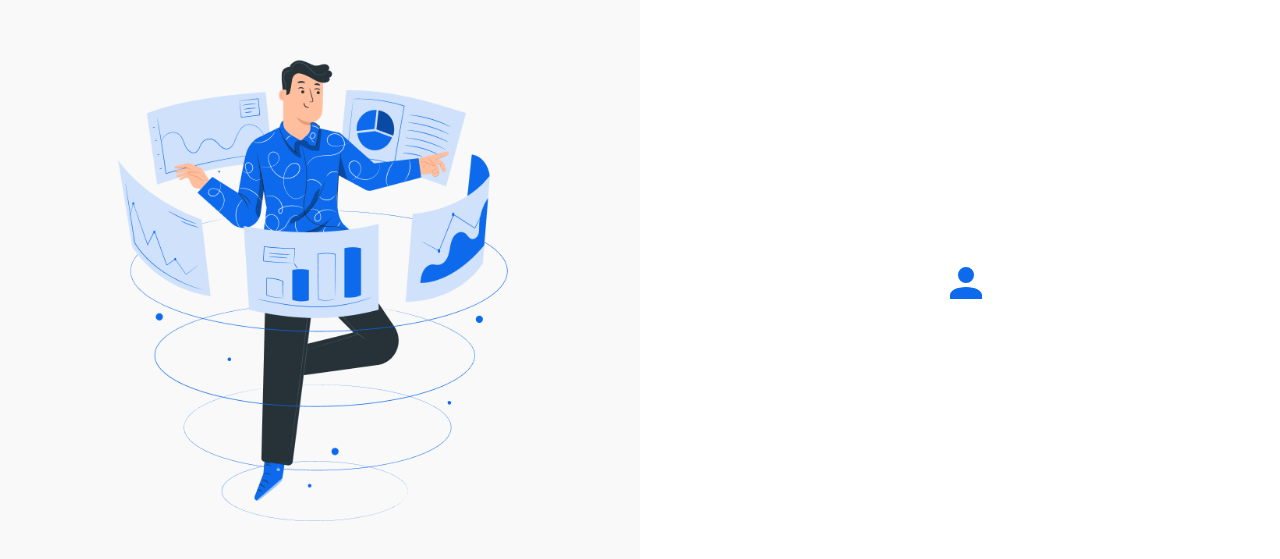
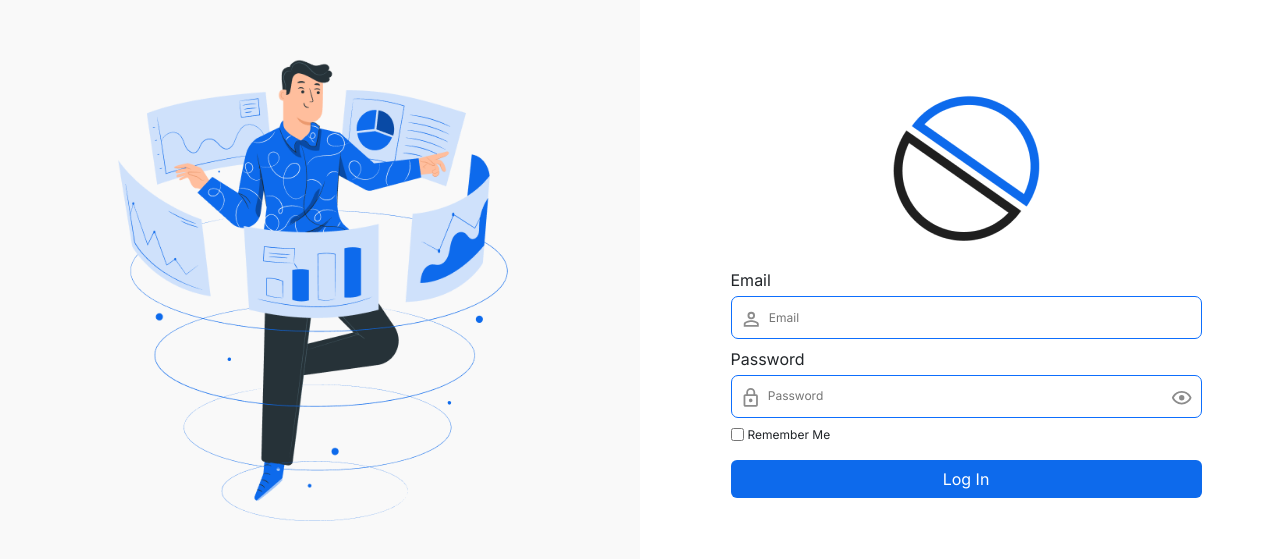
Before and after one commit to Office-Booking-Capstone-Kelompok-8/office-booking-client, a React (Create React App) app: page /admin/login in a window 1280 px wide. Shown: the part 117-676 px from the top of the page. Built offline with nearby package versions, Linux system fonts and the light colour scheme.

Commit message:
completed admin login page

```diff
--- a/src/index.css
+++ b/src/index.css
@@ -1,3 +1,4 @@
+@import url('https://fonts.googleapis.com/css2?family=Inter:wght@400;500;600;700&display=swap');
 :root {
   --color-primary: #0D6AEC;
   --color-primary-light: #5E9CF2;
@@ -10,6 +11,12 @@
   --color-gray: #FBFBFF;
   --color-gray-light: #F9F9F9;
 }
+
+body {
+  font-family: 'Inter', sans-serif;
+}
+
+/* Color */
 
 .bg-primary {
   background-color: var(--color-primary) !important;
@@ -215,3 +222,14 @@
 .h-full {
   height: 100vh;
 }
+
+/* Font */
+.text-sm {
+  font-size: .75rem !important;
+}
+.text-md {
+  font-size: 1rem !important;
+}
+.text-lg {
+  font-size: 1.5rem !important;
+}
--- a/src/pages/auth/LoginAdmin.js
+++ b/src/pages/auth/LoginAdmin.js
@@ -1,18 +1,137 @@
-import React from 'react';
+import { useState } from 'react';
 import imgLogin from './../../assets/img/people-admin-login.png';
+import logo from './../../assets/img/logo.png';
 import Icon from '@mdi/react';
-import { mdiAccount } from '@mdi/js';
+import {
+  mdiAccountOutline,
+  mdiEyeOffOutline,
+  mdiEyeOutline,
+  mdiLockOutline,
+} from '@mdi/js';
+import { Formik, Form, ErrorMessage, Field } from 'formik';
+import * as yup from 'yup';
 
 const LoginAdmin = () => {
+  // Show Password
+  const [showPassword, setShowPassword] = useState(false);
+  const toggleShowPassword = () => setShowPassword(!showPassword);
+
+  // Formik Setup
+  const initialValues = {
+    email: '',
+    password: '',
+    remember: false,
+  };
+  const validationSchema = yup.object({
+    email: yup.string().required().email().trim(),
+    password: yup.string().required().min(6).trim(),
+  });
+  const onSubmit = (values) => {
+    console.log(values);
+  };
   return (
     <div className="row vh-100">
-      <div className="col d-flex bg-gray-light justify-content-center align-items-center">
+      <div className="col d-md-flex d-none bg-gray-light justify-content-center align-items-center">
         <img src={imgLogin} alt="login-banner" className="w-75" />
       </div>
-      <div className="col d-flex bg-indigo-100 justify-content-center align-items-center">
-        <div className="w-5">
-          <Icon path={mdiAccount} className="text-primary" />
-        </div>
+      <div className="col d-flex flex-column bg-indigo-100 justify-content-center align-items-center">
+        <img src={logo} alt="Logo" />
+        <Formik
+          onSubmit={onSubmit}
+          validationSchema={validationSchema}
+          initialValues={initialValues}
+        >
+          {(props) => {
+            return (
+              <Form className="d-flex flex-column w-75 w-md-50">
+                <div className="mb-2">
+                  <label className="mb-1">Email</label>
+                  <div
+                    className={`d-flex border align-items-center p-2 fs-6 ${
+                      props.errors.email ? 'border-danger' : 'border-primary'
+                    }`}
+                    style={{ borderRadius: 7 }}
+                  >
+                    <div className="w-2">
+                      <Icon
+                        path={mdiAccountOutline}
+                        style={{ color: '#8C8C8C' }}
+                      />
+                    </div>
+                    <Field
+                      placeholder="Email"
+                      type="text"
+                      name="email"
+                      className="border-0 w-100"
+                      style={{
+                        outline: 'none',
+                        fontSize: '.75rem',
+                        marginLeft: '.3rem',
+                      }}
+                    />
+                  </div>
+                  <ErrorMessage name="email">
+                    {(err) => <span className="text-sm text-error">{err}</span>}
+                  </ErrorMessage>
+                </div>
+                <div className="mb-2">
+                  <label className="mb-1">Password</label>
+                  <div
+                    className={`d-flex border align-items-center p-2 fs-6 ${
+                      props.errors.password && props.handleBlur
+                        ? 'border-danger'
+                        : 'border-primary'
+                    }`}
+                    style={{ borderRadius: 7 }}
+                  >
+                    <div className="w-2">
+                      <Icon
+                        path={mdiLockOutline}
+                        style={{ color: '#8C8C8C' }}
+                      />
+                    </div>
+                    <Field
+                      placeholder="Password"
+                      name="password"
+                      type={showPassword ? 'text' : 'password'}
+                      className=" border-0 w-100"
+                      style={{
+                        outline: 'none',
+                        fontSize: '.75rem',
+                        marginLeft: '.3rem',
+                      }}
+                    />
+                    <div className="w-2" onClick={toggleShowPassword}>
+                      {showPassword ? (
+                        <Icon
+                          path={mdiEyeOffOutline}
+                          style={{ color: '#8C8C8C', cursor: 'pointer' }}
+                        />
+                      ) : (
+                        <Icon
+                          path={mdiEyeOutline}
+                          style={{ color: '#8C8C8C', cursor: 'pointer' }}
+                        />
+                      )}
+                    </div>
+                  </div>
+                  <ErrorMessage name="password">
+                    {(err) => <span className="text-sm text-error">{err}</span>}
+                  </ErrorMessage>
+                </div>
+                <div className="mb-3 d-flex align-items-center">
+                  <Field type="checkbox" name="remember" id="remember" />
+                  <label htmlFor="remember" className="text-sm d-block mx-1 ">
+                    Remember Me
+                  </label>
+                </div>
+                <button type="submit" className="btn bg-primary text-white">
+                  Log In
+                </button>
+              </Form>
+            );
+          }}
+        </Formik>
       </div>
     </div>
   );
--- a/src/store/api/apiSlice.js
+++ b/src/store/api/apiSlice.js
@@ -6,6 +6,6 @@ const apiSlice = createApi({
   baseQuery: fetchBaseQuery({ baseUrl: BASE_URL }),
 });
 
-export const {} = apiSlice;
+// export const {} = apiSlice;
 
 export default apiSlice;
```
